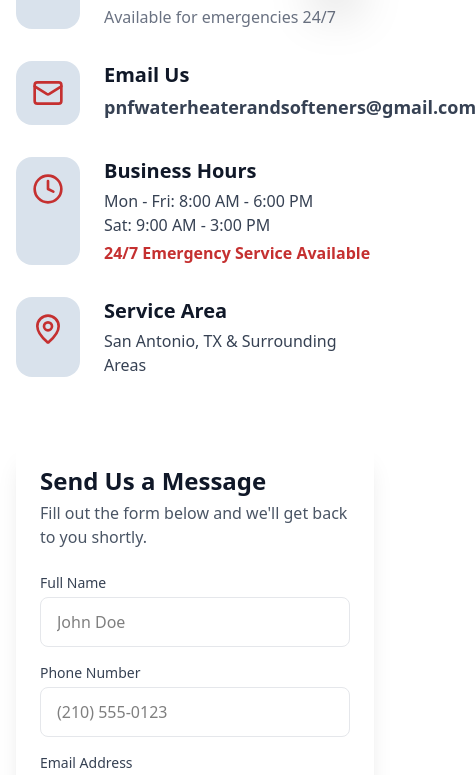
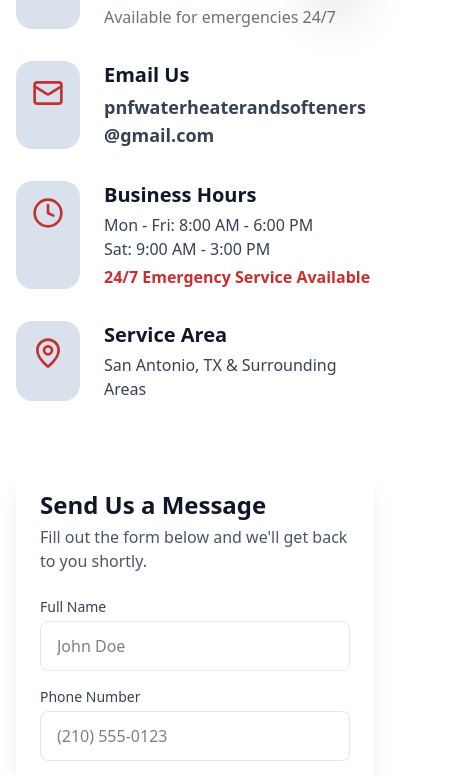
Before and after one commit to trishmarie002-art/water-softener-, a React (Vite) app: page /contact in a window 390 px wide. Shown: the part 809-1584 px from the top of the page, 476 px wide, since content can reach past the window. Built offline with nearby package versions, Linux system fonts and the light colour scheme; no server answers.

Commit message:
feat: add break-all class to email links for mobile wrap
Improve email link wrapping on Footer and Contact pages.

```diff
--- a/src/components/Footer.tsx
+++ b/src/components/Footer.tsx
@@ -78,7 +78,7 @@ const Footer = () => {
                 <Mail className="text-pnf-red-600 mt-1 shrink-0" size={20} />
                 <div>
                   <p className="font-semibold text-navy-800">Email Us</p>
-                  <a href={`mailto:${EMAIL}`} className="text-gray-600 hover:text-pnf-red-600 transition-colors">
+                  <a href={`mailto:${EMAIL}`} className="text-gray-600 hover:text-pnf-red-600 transition-colors break-all">
                     {EMAIL}
                   </a>
                 </div>
--- a/src/pages/Contact.tsx
+++ b/src/pages/Contact.tsx
@@ -52,7 +52,7 @@ const Contact = () => {
                   </div>
                   <div>
                     <h4 className="text-xl font-bold text-gray-900 mb-1">Email Us</h4>
-                    <a href={`mailto:${EMAIL}`} className="text-lg font-bold text-gray-700 hover:text-pnf-red-600 transition-colors">
+                    <a href={`mailto:${EMAIL}`} className="text-lg font-bold text-gray-700 hover:text-pnf-red-600 transition-colors break-all">
                       {EMAIL}
                     </a>
                   </div>
```
